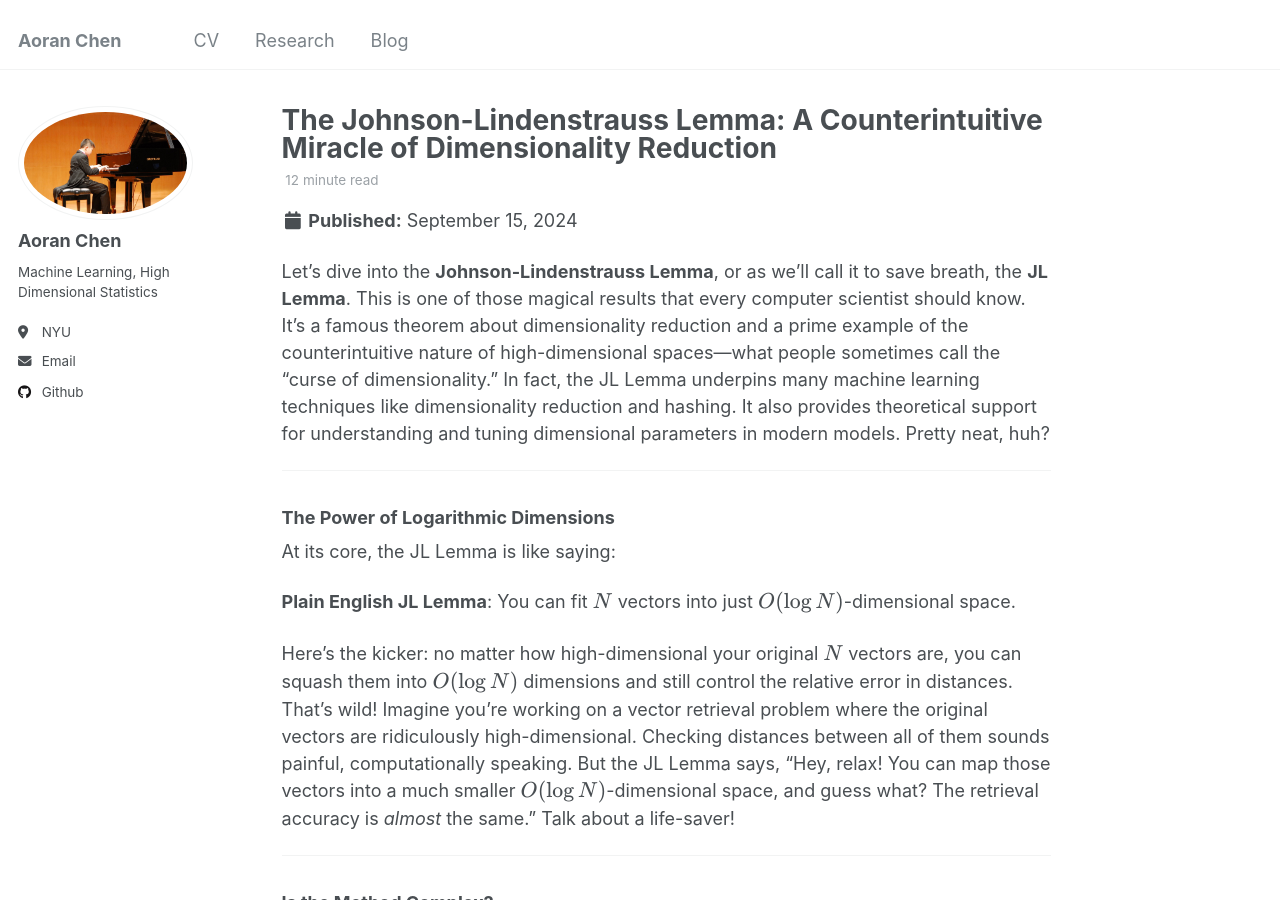
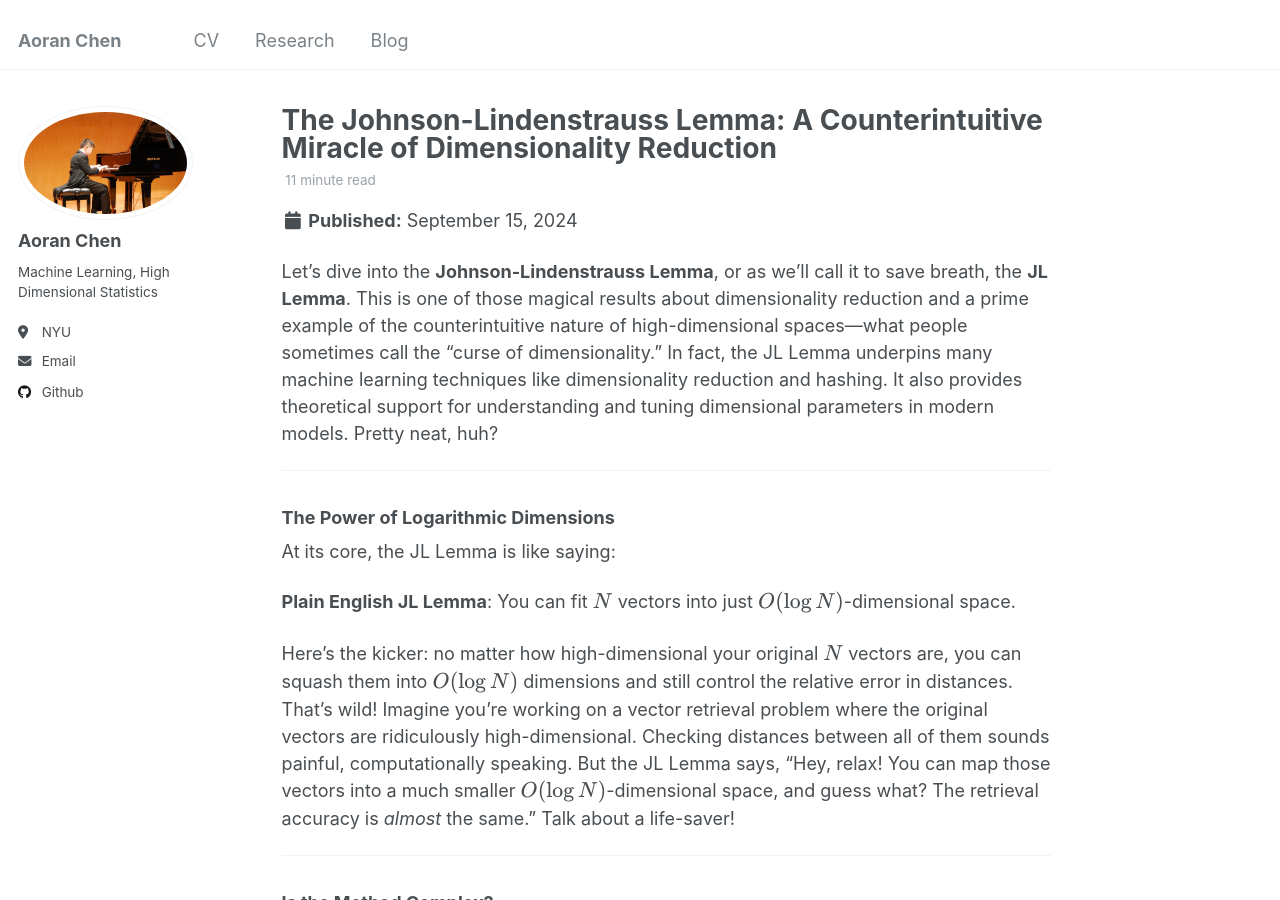
Before and after one commit to samohtaerg/samohtaerg.github.io, a Jekyll site: the page built from _posts/2024-9-15-The Johnson-Lindenstrauss Lemma: A Counterintuitive Miracle of Dimensionality Reduction.md, in a window 1280 px wide and 900 px high. Built offline with Jekyll 4.4.1, drawn with Linux system fonts in a browser that asks for light colours; nearby versions of some CDN libraries.

Commit message:
Update 2024-9-15-The Johnson-Lindenstrauss Lemma: A Counterintuitive Miracle of Dimensionality Reduction.md

```diff
--- a/_posts/2024-9-15-The Johnson-Lindenstrauss Lemma: A Counterintuitive Miracle of Dimensionality Reduction.md
+++ b/_posts/2024-9-15-The Johnson-Lindenstrauss Lemma: A Counterintuitive Miracle of Dimensionality Reduction.md
@@ -8,7 +8,7 @@ tags:
   - Probability Inequalities
 ---
 
-Let’s dive into the **Johnson-Lindenstrauss Lemma**, or as we’ll call it to save breath, the **JL Lemma**. This is one of those magical results that every computer scientist should know. It’s a famous theorem about dimensionality reduction and a prime example of the counterintuitive nature of high-dimensional spaces—what people sometimes call the “curse of dimensionality.” In fact, the JL Lemma underpins many machine learning techniques like dimensionality reduction and hashing. It also provides theoretical support for understanding and tuning dimensional parameters in modern models. Pretty neat, huh?
+Let’s dive into the **Johnson-Lindenstrauss Lemma**, or as we’ll call it to save breath, the **JL Lemma**. This is one of those magical results about dimensionality reduction and a prime example of the counterintuitive nature of high-dimensional spaces—what people sometimes call the “curse of dimensionality.” In fact, the JL Lemma underpins many machine learning techniques like dimensionality reduction and hashing. It also provides theoretical support for understanding and tuning dimensional parameters in modern models. Pretty neat, huh?
 
 ---
 
```
